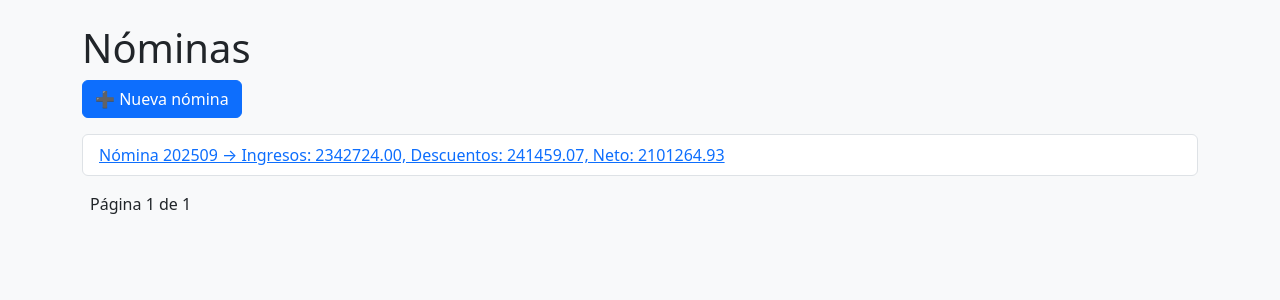
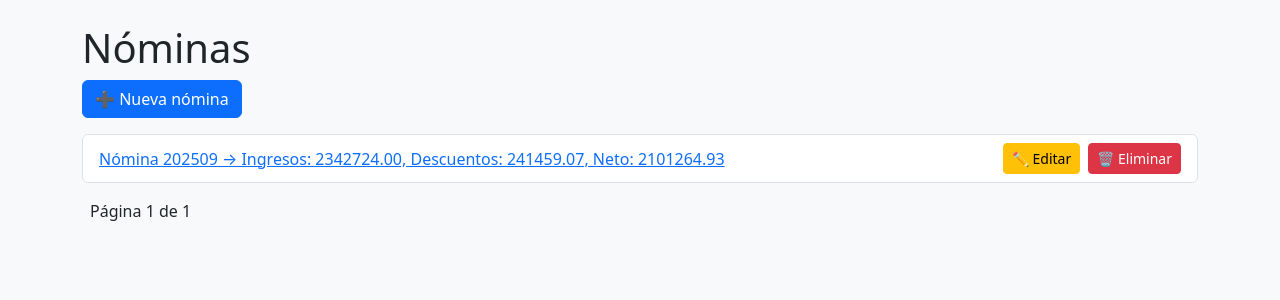
Before and after one commit to Srodriguezr8/Trabajo_Practica_Experimental_2, a Django app: page /nominas/ in a window 1280 px wide. Shown: the part 56-356 px from the top of the page. Run offline with Django 5.2, Linux system fonts and the light colour scheme; a user stored in the database is signed in; data comes from the database, SQL or seed files in the repository; both versions use the stored data as it was after the commit.

Commit message:
Arreglao 2.0

```diff
--- a/nomina/models.py
+++ b/nomina/models.py
@@ -1,7 +1,8 @@
 from django.db import models
 from django.core.validators import RegexValidator, MinValueValidator
+from django.core.exceptions import ValidationError
 from decimal import Decimal, ROUND_HALF_UP
-from django.core.exceptions import ValidationError
+
 
 class Departamento(models.Model):
     nombre = models.CharField(max_length=100, unique=True)
@@ -15,6 +16,7 @@ class Cargo(models.Model):
 
     def __str__(self):
         return self.nombre
+
 
 DEPARTAMENTO_CHOICES = (
     ('Ventas', 'Ventas'),
@@ -32,6 +34,7 @@ CARGO_CHOICES = (
     ('Desarrollador', 'Desarrollador'),
 )
 
+
 class Empleado(models.Model):
     cedula = models.CharField(
         max_length=10,
@@ -42,18 +45,13 @@ class Empleado(models.Model):
         max_length=100,
         validators=[RegexValidator(r'^[A-Za-z\s]+$', 'El nombre solo puede contener letras y espacios')]
     )
-    sueldo = models.DecimalField(max_digits=10, decimal_places=2)
-    departamento = models.CharField(
-        max_length=50,
-        choices=DEPARTAMENTO_CHOICES
-    )
-    cargo = models.CharField(
-        max_length=50,
-        choices=CARGO_CHOICES
-    )
+    sueldo = models.DecimalField(max_digits=10, decimal_places=2, validators=[MinValueValidator(0.01)])
+    departamento = models.CharField(max_length=50, choices=DEPARTAMENTO_CHOICES)
+    cargo = models.CharField(max_length=50, choices=CARGO_CHOICES)
 
     def __str__(self):
         return f"{self.nombre} ({self.cedula})"
+
 
 class Nomina(models.Model):
     aniomes = models.CharField(
@@ -68,6 +66,7 @@ class Nomina(models.Model):
         return f"Nómina {self.aniomes}"
 
     def clean(self):
+        # Valida que el mes sea entre 01 y 12
         if self.aniomes and len(self.aniomes) == 6:
             mes = int(self.aniomes[4:6])
             if not 1 <= mes <= 12:
--- a/nomina/templates/nominas/lista.html
+++ b/nomina/templates/nominas/lista.html
@@ -7,10 +7,16 @@
 
 <ul class="list-group">
   {% for n in page_obj %}
-    <li class="list-group-item">
-      <a href="{% url 'nomina_detail' n.pk %}">
-        Nómina {{ n.aniomes }} → Ingresos: {{ n.tot_ing }}, Descuentos: {{ n.tot_des }}, Neto: {{ n.neto }}
-      </a>
+    <li class="list-group-item d-flex justify-content-between align-items-center">
+      <div>
+        <a href="{% url 'nomina_detail' n.pk %}">
+          Nómina {{ n.aniomes }} → Ingresos: {{ n.tot_ing }}, Descuentos: {{ n.tot_des }}, Neto: {{ n.neto }}
+        </a>
+      </div>
+      <div>
+        <a href="{% url 'nomina_edit' n.pk %}" class="btn btn-warning btn-sm me-1">✏️ Editar</a>
+        <a href="{% url 'nomina_delete' n.pk %}" class="btn btn-danger btn-sm">🗑️ Eliminar</a>
+      </div>
     </li>
   {% empty %}
     <li class="list-group-item">No hay nóminas registradas.</li>
--- a/nomina/urls.py
+++ b/nomina/urls.py
@@ -14,5 +14,7 @@ urlpatterns = [
     path("nominas/", views.lista_nominas, name="nomina_list"),
     path("nominas/crear/", views.crear_nomina, name="nomina_create"),
     path("nominas/<int:pk>/", views.detalle_nomina, name="nomina_detail"),
+    path("nominas/<int:pk>/editar/", views.editar_nomina, name="nomina_edit"),
+    path("nominas/<int:pk>/eliminar/", views.eliminar_nomina, name="nomina_delete"),
     path("nominas/detalle/<int:pk>/eliminar/", views.eliminar_detalle_nomina, name="nomina_detail_delete"),
 ]
--- a/nomina/views.py
+++ b/nomina/views.py
@@ -2,13 +2,15 @@ from django.shortcuts import render, redirect, get_object_or_404
 from django.db.models import Avg
 from django.core.paginator import Paginator
 from django.http import JsonResponse
+from django.contrib.auth.forms import UserCreationForm, AuthenticationForm
+from django.contrib.auth import login, logout, authenticate
+from django.contrib.auth.models import User
+from django.db import IntegrityError
+from django.contrib.auth.decorators import login_required
+
 from .models import Empleado, Nomina, NominaDetalle
 from .forms import EmpleadoForm, NominaForm, NominaDetalleForm
-from django.contrib.auth.decorators import login_required
-from django.db import IntegrityError
-from django.contrib.auth.models import User
-from django.contrib.auth import login, logout, authenticate
-from django.contrib.auth.forms import UserCreationForm, AuthenticationForm
+
 
 def signup(request):
     if request.method == 'GET':
@@ -52,12 +54,6 @@ def signin(request):
             login(request, user)
             return redirect('index')
 
-
-@login_required
-def signout(request):
-    logout(request)
-    return redirect('signin')
-
 @login_required
 def index(request):
     empleados_count = Empleado.objects.count()
@@ -72,12 +68,19 @@ def index(request):
     })
 
 @login_required
+def signout(request):
+    logout(request)
+    return redirect('signin')
+
+
+@login_required
 def lista_empleados(request):
     empleados = Empleado.objects.all().order_by("nombre")
     paginator = Paginator(empleados, 3)
     page_number = request.GET.get("page")
     page_obj = paginator.get_page(page_number)
     return render(request, "empleados/lista.html", {"page_obj": page_obj})
+
 
 @login_required
 def crear_empleado(request):
@@ -89,6 +92,7 @@ def crear_empleado(request):
     else:
         form = EmpleadoForm()
     return render(request, "empleados/form.html", {"form": form})
+
 
 @login_required
 def editar_empleado(request, pk):
@@ -102,6 +106,7 @@ def editar_empleado(request, pk):
         form = EmpleadoForm(instance=empleado)
     return render(request, "empleados/form.html", {"form": form})
 
+
 @login_required
 def eliminar_empleado(request, pk):
     empleado = get_object_or_404(Empleado, pk=pk)
@@ -110,6 +115,7 @@ def eliminar_empleado(request, pk):
         return redirect("empleado_list")
     return render(request, "empleados/confirmar_eliminar.html", {"empleado": empleado})
 
+
 @login_required
 def lista_nominas(request):
     nominas = Nomina.objects.all().order_by("-aniomes")
@@ -117,6 +123,7 @@ def lista_nominas(request):
     page_number = request.GET.get("page")
     page_obj = paginator.get_page(page_number)
     return render(request, "nominas/lista.html", {"page_obj": page_obj})
+
 
 @login_required
 def crear_nomina(request):
@@ -128,6 +135,7 @@ def crear_nomina(request):
     else:
         form = NominaForm()
     return render(request, "nominas/form.html", {"form": form})
+
 
 @login_required
 def detalle_nomina(request, pk):
@@ -151,6 +159,29 @@ def detalle_nomina(request, pk):
         "form": form,
     })
 
+
+@login_required
+def editar_nomina(request, pk):
+    nomina = get_object_or_404(Nomina, pk=pk)
+    if request.method == "POST":
+        form = NominaForm(request.POST, instance=nomina)
+        if form.is_valid():
+            form.save()
+            return redirect("nomina_list")
+    else:
+        form = NominaForm(instance=nomina)
+    return render(request, "nominas/form.html", {"form": form, "nomina": nomina})
+
+
+@login_required
+def eliminar_nomina(request, pk):
+    nomina = get_object_or_404(Nomina, pk=pk)
+    if request.method == "POST":
+        nomina.delete()
+        return redirect("nomina_list")
+    return render(request, "nominas/confirmar_eliminar.html", {"nomina": nomina})
+
+
 @login_required
 def eliminar_detalle_nomina(request, pk):
     detalle = get_object_or_404(NominaDetalle, pk=pk)
@@ -161,6 +192,7 @@ def eliminar_detalle_nomina(request, pk):
         return redirect("nomina_detail", pk=nomina.pk)
     return render(request, "nominas/confirmar_eliminar.html", {"detalle": detalle})
 
+
 @login_required
 def obtener_sueldo_empleado(request, pk):
     empleado = get_object_or_404(Empleado, pk=pk)
```
Also changed, not shown: db.sqlite3, nomina/templates/nominas/detalle.html (indentation only).
